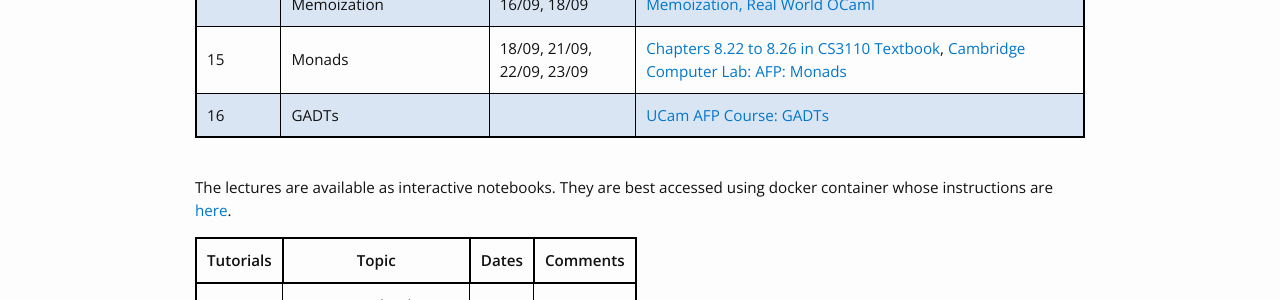
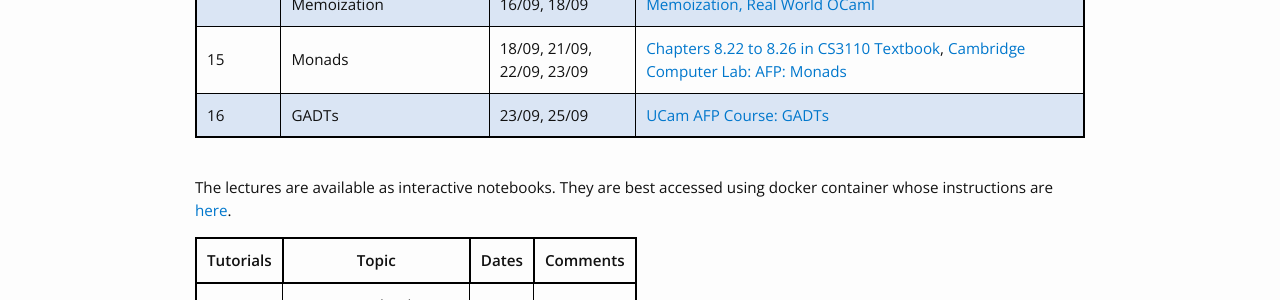
Before and after one commit to kayceesrk/cs3100_m20, a Jekyll site: the page built from schedule.md, in a window 1280 px wide. Shown: the part 1061-1361 px from the top of the page. Built offline with Jekyll 4.4.1, drawn with Linux system fonts in a browser that asks for light colours; nearby versions of some CDN libraries.

Commit message:
Add the rest of the lectures

```diff
--- a/schedule.md
+++ b/schedule.md
@@ -21,7 +21,7 @@
 | 13| Modular Programming | 09/09, 11/09 |  [Chapter 5 in CS3110 Textbook](https://www.cs.cornell.edu/courses/cs3110/2019sp/textbook/modules/intro.html), [Modules](https://dev.realworldocaml.org/files-modules-and-programs.html) and [Functors](https://dev.realworldocaml.org/functors.html), Real World OCaml |
 | 14| Streams, Laziness and Memoization | 14/09, 15/09, 16/09, 18/09 | [Chapters 8.1 to 8.4, 8.27 in CS3110 Textbook](https://www.cs.cornell.edu/courses/cs3110/2019sp/textbook/ads/infinite.html), [Laziness & Memoization, Real World OCaml](https://dev.realworldocaml.org/imperative-programming.html#scrollNav-5) |
 | 15| Monads | 18/09, 21/09, 22/09, 23/09 | [Chapters 8.22 to 8.26  in CS3110 Textbook](https://www.cs.cornell.edu/courses/cs3110/2019sp/textbook/ads/monads.html), [Cambridge Computer Lab: AFP: Monads](https://www.cl.cam.ac.uk/teaching/1516/L28/monads-etc.pdf) |
-| 16| GADTs | | [UCam AFP Course: GADTs](https://www.cl.cam.ac.uk/teaching/1415/L28/gadts.pdf) |
+| 16| GADTs | 23/09, 25/09 | [UCam AFP Course: GADTs](https://www.cl.cam.ac.uk/teaching/1415/L28/gadts.pdf) |
 
 <br/>
 
```
Also changed, not shown: 17 other files.
